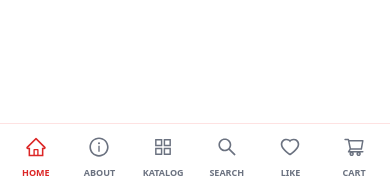
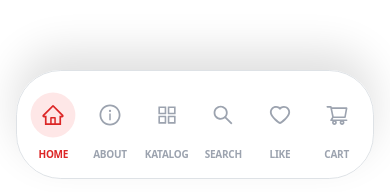
Before and after one commit to Xojiakbar-vscode/tailorfront, a React (Vite) app: page / in a window 390 px wide. Shown: the part 649-841 px from the top of the page. Built offline with nearby package versions, Linux system fonts and the light colour scheme; no server answers.

Commit message:
front full3

```diff
--- a/package.json
+++ b/package.json
@@ -14,6 +14,7 @@
     "aos": "^2.3.4",
     "axios": "^1.13.2",
     "bootstrap": "^5.3.7",
+    "framer-motion": "^12.25.0",
     "react": "^19.1.0",
     "react-bootstrap": "^2.10.10",
     "react-dom": "^19.1.0",
--- a/src/App.jsx
+++ b/src/App.jsx
@@ -124,8 +124,8 @@ const App = () => {
         </div>
       }>
         <Routes>
-          <Route path="/" element={<SotuvHome addToCart={addToCart} favorites={favorites} toggleFavorite={toggleFavorite} />} />
-          <Route path="/yana" element={<Home addToCart={addToCart} favorites={favorites} toggleFavorite={toggleFavorite} />} />
+          <Route path="/" element={<SotuvHome addToCart={addToCart} cartItems={cartItems} favorites={favorites} toggleFavorite={toggleFavorite} />} />
+          <Route path="/yana" element={<Home addToCart={addToCart}  favorites={favorites} toggleFavorite={toggleFavorite} />} />
           <Route path="/search" element={<SearchPage favorites={favorites} toggleFavorite={toggleFavorite} addToCart={addToCart} />} />
           <Route path="/catalog" element={<Catalog />} />
           <Route path="/cart" element={<Cart cartItems={cartItems} setCartItems={setCartItems} />} />
--- a/src/sotuv/FooterNavbar/FooterNavbar.jsx
+++ b/src/sotuv/FooterNavbar/FooterNavbar.jsx
@@ -1,68 +1,128 @@
-import React, { useEffect } from "react";
+import React from "react";
 import { Link, useLocation } from "react-router-dom";
+import { motion, AnimatePresence } from "framer-motion";
 import {
   AiOutlineHome,
   AiOutlineSearch,
   AiOutlineShoppingCart,
   AiOutlineHeart,
   AiOutlineAppstore,
-  AiOutlineInfoCircle
+  AiOutlineInfoCircle,
 } from "react-icons/ai";
+
+/* 🔥 Kuchli iOS-style bounce */
+const iosBounce = {
+  type: "spring",
+  stiffness: 380, // pastroq → ko‘proq sakraydi
+  damping: 14,    // kichikroq → tebranish ko‘p
+  mass: 0.8,
+};
 
 const FooterNavbar = ({ cartItems = [], favorites = [] }) => {
   const location = useLocation();
 
-  // 🔹 useEffect faqat komponent ichida bo'ladi
-  useEffect(() => {
-    console.log("Sevimlilar yangilandi:", favorites.length);
-  }, [favorites]);
-
-  // Savat va sevimlilar soni
   const cartCount = cartItems.reduce(
-    (total, item) => total + (item.quantity || 1),
+    (t, i) => t + (i.quantity || 1),
     0
   );
   const favoriteCount = favorites.length;
 
   const navItems = [
-    { id: 1, label: "Home", icon: <AiOutlineHome size={22} />, path: "/" },
-    { id: 2, label: "About", icon: <AiOutlineInfoCircle size={22} />, path: "/yana" },
-    { id: 3, label: "Katalog", icon: <AiOutlineAppstore size={22} />, path: "/catalog" },
-    { id: 4, label: "Search", icon: <AiOutlineSearch size={22} />, path: "/search" },
-    { id: 5, label: "Like", icon: <AiOutlineHeart size={22} />, path: "/favorites", badge: favoriteCount },
-    { id: 6, label: "Cart", icon: <AiOutlineShoppingCart size={22} />, path: "/cart", badge: cartCount },
+    { id: 1, label: "Home", icon: <AiOutlineHome />, path: "/" },
+    { id: 2, label: "About", icon: <AiOutlineInfoCircle />, path: "/yana" },
+    { id: 3, label: "Katalog", icon: <AiOutlineAppstore />, path: "/catalog" },
+    { id: 4, label: "Search", icon: <AiOutlineSearch />, path: "/search" },
+    {
+      id: 5,
+      label: "Like",
+      icon: <AiOutlineHeart />,
+      path: "/favorites",
+      badge: favoriteCount,
+    },
+    {
+      id: 6,
+      label: "Cart",
+      icon: <AiOutlineShoppingCart />,
+      path: "/cart",
+      badge: cartCount,
+    },
   ];
 
   return (
-    <nav className="fixed bottom-0 left-0 right-0 bg-white/80 backdrop-blur-lg border-t border-red-100 py-2 pb-3 px-1 z-[60] lg:hidden">
-      <div className="flex justify-around items-end">
+    <nav className="fixed bottom-0 left-0 right-0 z-[60] lg:hidden">
+      {/* GLASS CONTAINER */}
+      <div className="mx-3 mb-3 rounded-[2.8rem] bg-white/70 backdrop-blur-2xl border border-white/60 shadow-[0_-20px_40px_rgba(0,0,0,0.12)] px-2 py-3">
+        <div className="flex justify-around items-center">
           {navItems.map((item) => {
             const isActive = location.pathname === item.path;
 
             return (
-            <Link
-              key={item.id}
-              to={item.path}
-              className={`flex flex-col items-center gap-1 min-w-[50px] relative ${
-                isActive ? "text-red-600" : "text-gray-500"
+              <Link key={item.id} to={item.path} className="relative">
+                {/* 🔥 SURSA O‘TADIGAN ICON */}
+                <motion.div
+                  whileTap={{ scale: 0.65, y: 10 }} // 👈 bosganda cho‘kadi
+                  animate={{
+                    scale: isActive
+                      ? [1, 1.25, 0.95, 1.1, 1] // overshoot
+                      : 1,
+                    y: isActive
+                      ? [0, -12, 6, -8, 0] // sakrab qaytish
+                      : 0,
+                  }}
+                  transition={iosBounce}
+                  className={`flex flex-col items-center gap-1 min-w-[56px] ${
+                    isActive ? "text-red-600" : "text-gray-400"
                   }`}
                 >
-              <div className="relative p-1">
+                  {/* ICON + ACTIVE PILL */}
+                  <div className="relative flex items-center justify-center w-14 h-14">
+                    {/* ACTIVE PILL */}
+                    <AnimatePresence>
+                      {isActive && (
+                        <motion.div
+                          layoutId="active-pill"
+                          initial={{ scale: 0.8 }}
+                          animate={{ scale: [0.8, 1.15, 0.95, 1] }}
+                          transition={iosBounce}
+                          className="absolute inset-0 rounded-full bg-red-100/80"
+                        />
+                      )}
+                    </AnimatePresence>
+
+                    {/* ICON */}
+                    <span className="relative z-10 text-[24px]">
                       {item.icon}
+                    </span>
 
+                    {/* BADGE */}
+                    <AnimatePresence>
                       {item.badge > 0 && (
-                  <span className="absolute -top-1 -right-1 bg-red-600 text-white text-[10px] font-black min-w-[16px] h-4 flex items-center justify-center rounded-full">
+                        <motion.span
+                          initial={{ scale: 0, y: -6 }}
+                          animate={{ scale: 1, y: 0 }}
+                          exit={{ scale: 0 }}
+                          transition={{
+                            type: "spring",
+                            stiffness: 700,
+                            damping: 18,
+                          }}
+                          className="absolute -top-1 -right-1 z-20 bg-gradient-to-br from-red-500 to-red-700 text-white text-[10px] font-black min-w-[18px] h-[18px] flex items-center justify-center rounded-full ring-2 ring-white"
+                        >
                           {item.badge > 99 ? "99+" : item.badge}
-                  </span>
+                        </motion.span>
                       )}
+                    </AnimatePresence>
                   </div>
 
-              <span className="text-[9px] font-bold uppercase">
+                  {/* LABEL */}
+                  <span className="text-[10px] font-extrabold uppercase tracking-tight">
                     {item.label}
                   </span>
+                </motion.div>
               </Link>
             );
           })}
+        </div>
       </div>
     </nav>
   );
--- a/src/sotuv/Header/Header.jsx
+++ b/src/sotuv/Header/Header.jsx
@@ -1,6 +1,6 @@
-import React, { useState, useEffect } from 'react';
-import { Link } from 'react-router-dom';
-import { FaSearch, FaTimes, FaStar } from 'react-icons/fa';
+import React, { useState, useEffect } from "react";
+import { Link } from "react-router-dom";
+import { FaSearch, FaTimes } from "react-icons/fa";
 import { CiGrid41 } from "react-icons/ci";
 
 // Rasmlar
@@ -8,18 +8,26 @@ import TailorLogo from "../../images/TailorLogo.png";
 import Like from "../../images/Live.png";
 import Savat from "../../images/Savat.png";
 
-const Header = ({ cartItems = [] }) => {
+const Header = ({ cartItems = [], favorites = [] }) => {
   const [isSearchOpen, setIsSearchOpen] = useState(false);
   const [searchTerm, setSearchTerm] = useState("");
   const [allProducts, setAllProducts] = useState([]);
   const [filteredProducts, setFilteredProducts] = useState([]);
 
-  const cartCount = cartItems.reduce((total, item) => total + (item.quantity || 1), 0);
+  // 🧮 HISOBLASH
+  const cartCount = cartItems.reduce(
+    (total, item) => total + (item.quantity || 1),
+    0
+  );
+  const favoriteCount = favorites.length;
 
+  // 🔄 MAHSULOTLARNI YUKLASH
   useEffect(() => {
     const fetchProducts = async () => {
       try {
-        const res = await fetch("https://tailorback2025-production.up.railway.app/api/products");
+        const res = await fetch(
+          "https://tailorback2025-production.up.railway.app/api/products"
+        );
         const data = await res.json();
         setAllProducts(data);
         setFilteredProducts(data);
@@ -30,108 +38,154 @@ const Header = ({ cartItems = [] }) => {
     fetchProducts();
   }, []);
 
+  // 🔒 SEARCH OCHIQ PAYTIDA SCROLL O‘CHIRISH
   useEffect(() => {
-    document.body.style.overflow = isSearchOpen ? 'hidden' : 'unset';
+    document.body.style.overflow = isSearchOpen ? "hidden" : "unset";
   }, [isSearchOpen]);
 
+  // 🔍 QIDIRUV FILTER
   useEffect(() => {
-    if (searchTerm.trim() === "") {
+    if (!searchTerm.trim()) {
       setFilteredProducts(allProducts);
     } else {
-      const filtered = allProducts.filter(product =>
-        product.name.toLowerCase().includes(searchTerm.toLowerCase())
+      setFilteredProducts(
+        allProducts.filter((p) =>
+          p.name.toLowerCase().includes(searchTerm.toLowerCase())
+        )
       );
-      setFilteredProducts(filtered);
     }
   }, [searchTerm, allProducts]);
 
   return (
-    <header className="sticky top-0 z-50 w-full bg-white/90 backdrop-blur-md border-b border-red-50 py-2 lg:py-3 font-sans">
+    <header className="sticky top-0 z-50 w-full bg-white/90 backdrop-blur-md border-b border-red-50 py-2 lg:py-3">
       <div className="max-w-7xl mx-auto px-4">
         <div className="flex items-center justify-between relative h-10 lg:h-14">
 
-          {/* LEFT: Katalog va Sevimlilar (Faqat 1024px dan tepada ko'rinadi) */}
+          {/* LEFT — KATALOG + LIKE (faqat ≥1024px) */}
           <div className="hidden lg:flex items-center gap-8">
             <Link to="/catalog" className="flex flex-col items-center group no-underline">
               <CiGrid41 className="w-8 h-8 text-red-700 group-hover:text-red-500 transition-colors" />
-              <span className="text-[10px] font-bold text-red-400 uppercase tracking-tighter">Katalog</span>
+              <span className="text-[10px] font-bold text-red-400 uppercase">
+                Katalog
+              </span>
             </Link>
 
-            <Link to="/favorites" className="flex flex-col items-center group no-underline">
-              <img src={Like} alt="Like" className="w-7 h-7 object-contain transition-transform group-hover:scale-110" />
-              <span className="text-[10px] font-bold text-red-400 uppercase tracking-tighter">Saralangan</span>
+            <Link
+              to="/favorites"
+              className="relative group flex flex-col items-center no-underline"
+            >
+              <div className="relative p-1">
+                <img
+                  src={Like}
+                  alt="Like"
+                  className="w-7 h-7 object-contain transition-transform group-hover:scale-110"
+                />
+                {favoriteCount > 0 && (
+                  <span className="absolute -top-1 -right-1 bg-red-600 text-white text-[10px] font-black min-w-[18px] h-[18px] flex items-center justify-center rounded-full border-2 border-white animate-pulse">
+                    {favoriteCount > 99 ? "99+" : favoriteCount}
+                  </span>
+                )}
+              </div>
+              <span className="text-[10px] font-bold text-red-400 uppercase">
+                Saralangan
+              </span>
             </Link>
           </div>
 
-          {/* CENTER: Logo (Hamma vaqt ko'rinadi, lekin mobil o'lchamda mutloq markazda) */}
-          <Link to="/" className="absolute left-1/2 -translate-x-1/2 lg:static lg:translate-x-0 outline-none">
-            <img src={TailorLogo} alt="Logo" className="h-8 sm:h-10 lg:h-12 w-auto object-contain" />
+          {/* CENTER — LOGO */}
+          <Link
+            to="/"
+            className="absolute left-1/2 -translate-x-1/2 lg:static lg:translate-x-0"
+          >
+            <img
+              src={TailorLogo}
+              alt="Logo"
+              className="h-8 sm:h-10 lg:h-12 object-contain"
+            />
           </Link>
 
-          {/* RIGHT: Search va Savat (Faqat 1024px dan tepada ko'rinadi) */}
+          {/* RIGHT — SEARCH + CART (faqat ≥1024px) */}
           <div className="hidden lg:flex items-center gap-6">
             <button
               onClick={() => setIsSearchOpen(true)}
-              className="flex flex-col items-center group outline-none"
+              className="flex flex-col items-center group"
             >
-              <div className="p-2 bg-red-50 rounded-full group-hover:bg-red-100 transition-colors">
+              <div className="p-2 bg-red-50 rounded-full group-hover:bg-red-100 transition">
                 <FaSearch className="w-5 h-5 text-red-600" />
               </div>
-              <span className="text-[10px] font-bold text-red-400 uppercase tracking-tighter">Qidiruv</span>
+              <span className="text-[10px] font-bold text-red-400 uppercase">
+                Qidiruv
+              </span>
             </button>
 
-            <Link to="/cart" className="relative group flex flex-col items-center no-underline">
+            <Link
+              to="/cart"
+              className="relative group flex flex-col items-center no-underline"
+            >
               <div className="relative p-1">
-                <img src={Savat} alt="Savat" className="w-8 h-8 object-contain transition-transform group-hover:scale-110" />
+                <img
+                  src={Savat}
+                  alt="Savat"
+                  className="w-8 h-8 object-contain transition-transform group-hover:scale-110"
+                />
                 {cartCount > 0 && (
                   <span className="absolute -top-1 -right-1 bg-red-600 text-white text-[10px] font-black min-w-[18px] h-[18px] flex items-center justify-center rounded-full border-2 border-white animate-pulse">
-                    {cartCount}
+                    {cartCount > 99 ? "99+" : cartCount}
                   </span>
                 )}
               </div>
-              <span className="text-[10px] font-bold text-red-400 uppercase tracking-tighter">Savat</span>
+              <span className="text-[10px] font-bold text-red-400 uppercase">
+                Savat
+              </span>
             </Link>
           </div>
-
         </div>
       </div>
 
-      {/* --- FULL SCREEN SEARCH MODAL (Qidiruv funksiyasi o'zgarishsiz qoldi) --- */}
+      {/* 🔍 FULLSCREEN SEARCH */}
       {isSearchOpen && (
-        <div className="fixed inset-0 z-[100] bg-white flex flex-col animate-in fade-in zoom-in duration-200">
-          <div className="p-4 border-b flex items-center gap-4 bg-white sticky top-0 z-10">
-            <div className="flex-1 max-w-4xl mx-auto relative flex items-center">
-              <FaSearch className="absolute left-4 text-red-600" />
+        <div className="fixed inset-0 z-[100] bg-white flex flex-col">
+          <div className="p-4 border-b flex items-center gap-4">
+            <div className="flex-1 relative">
+              <FaSearch className="absolute left-4 top-1/2 -translate-y-1/2 text-red-600" />
               <input
                 autoFocus
-                type="text"
-                placeholder="Mahsulotni qidiring..."
-                className="w-full pl-12 pr-4 py-3 bg-red-50 rounded-xl focus:outline-none text-base font-semibold border-2 border-transparent focus:border-red-600 transition-all"
                 value={searchTerm}
                 onChange={(e) => setSearchTerm(e.target.value)}
+                placeholder="Mahsulotni qidiring..."
+                className="w-full pl-12 pr-4 py-3 bg-red-50 rounded-xl font-semibold outline-none border-2 border-transparent focus:border-red-600"
               />
             </div>
-            <button onClick={() => setIsSearchOpen(false)} className="p-3 bg-red-50 rounded-full hover:bg-red-600 hover:text-white transition-all">
-              <FaTimes size={20} />
+            <button
+              onClick={() => setIsSearchOpen(false)}
+              className="p-3 bg-red-50 rounded-full hover:bg-red-600 hover:text-white"
+            >
+              <FaTimes />
             </button>
           </div>
 
-          <div className="flex-1 overflow-y-auto bg-gray-50/50 p-4">
-             <div className="max-w-7xl mx-auto">
+          <div className="flex-1 overflow-y-auto p-4">
             <div className="grid grid-cols-2 md:grid-cols-4 lg:grid-cols-5 gap-4">
-                   {filteredProducts.map(product => (
+              {filteredProducts.map((p) => (
                 <Link
-                        key={product.id}
-                        to={`/product/${product.id}`}
+                  key={p.id}
+                  to={`/product/${p.id}`}
                   onClick={() => setIsSearchOpen(false)}
-                        className="bg-white p-2 rounded-xl border border-red-50 hover:shadow-lg transition-all no-underline text-black"
+                  className="bg-white p-2 rounded-xl border hover:shadow-lg"
                 >
-                         <img src={product.images?.[0]?.image_url} alt={product.name} className="w-full aspect-square object-cover rounded-lg mb-2" />
-                         <h4 className="text-[11px] font-bold uppercase truncate italic">{product.name}</h4>
-                         <p className="text-red-600 font-black text-xs">{Number(product.price).toLocaleString()} so'm</p>
+                  <img
+                    src={p.images?.[0]?.image_url}
+                    alt={p.name}
+                    className="w-full aspect-square object-cover rounded-lg mb-2"
+                  />
+                  <h4 className="text-[11px] font-bold truncate">
+                    {p.name}
+                  </h4>
+                  <p className="text-red-600 font-black text-xs">
+                    {Number(p.price).toLocaleString()} so'm
+                  </p>
                 </Link>
               ))}
-                </div>
             </div>
           </div>
         </div>
```
Also changed, not shown: src/sotuv/Home/SotuvHome.jsx (+6 -2 lines), 1 other file (tests, documents, lock files or other folders). Lines whose indentation alone changed are shown as unchanged.
